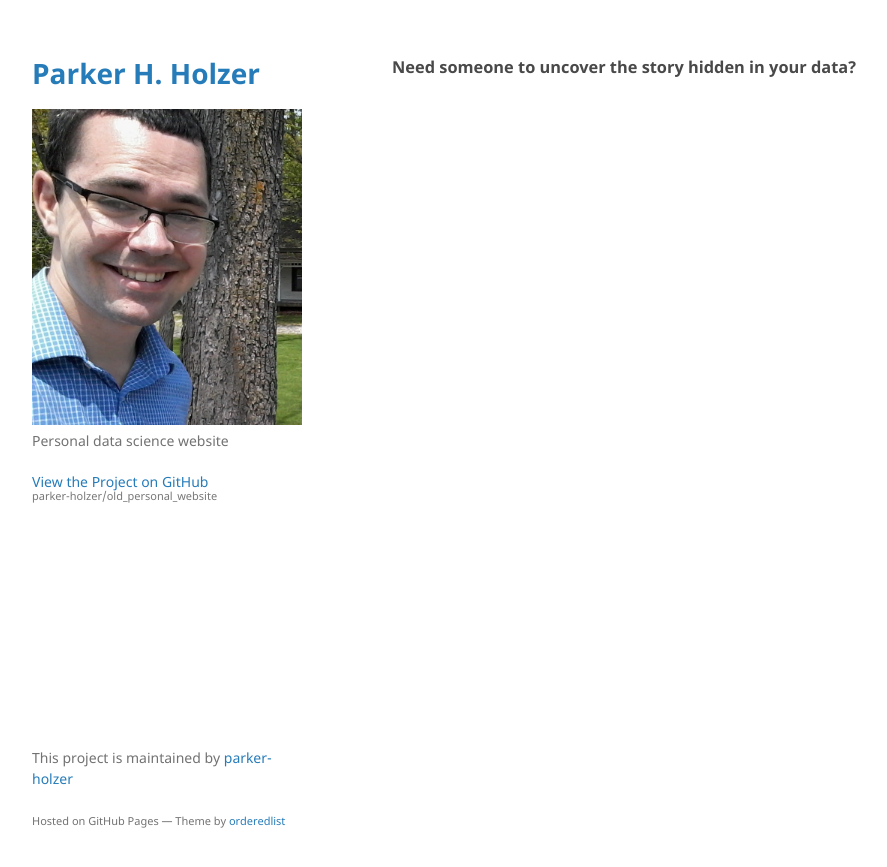
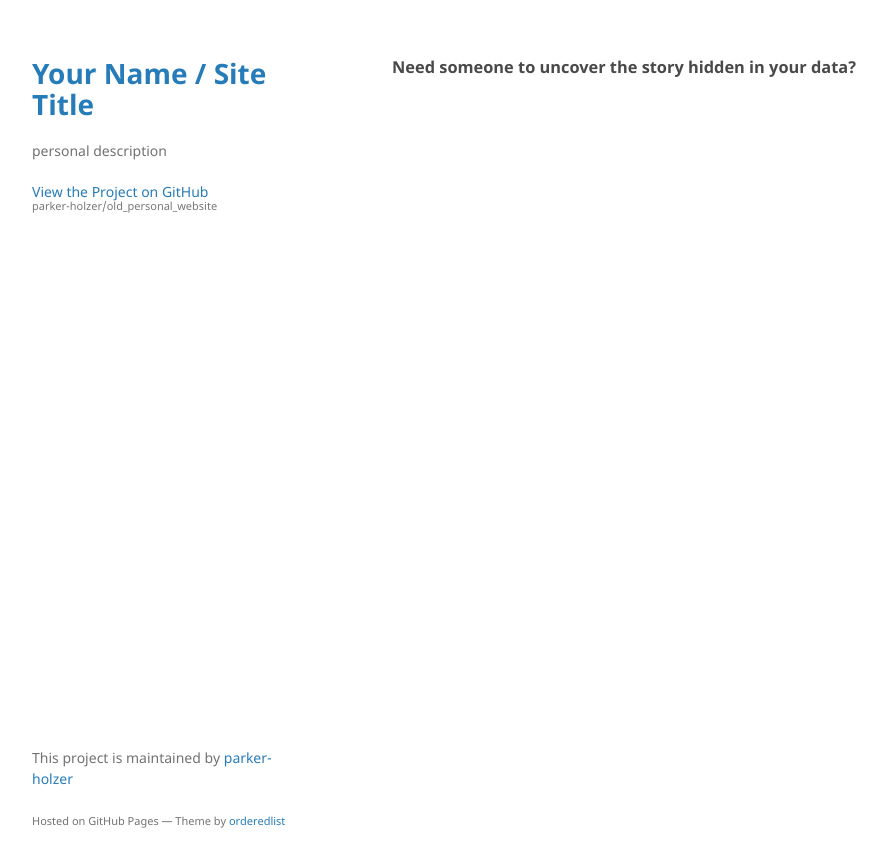
Before and after one commit to parker-holzer/old_personal_website, a Jekyll site: the page built from consulting.md, in a window 1280 px wide. Shown: the top 867 px of the page, without its empty margins (178-1065 px from the left). Built offline with Jekyll 4.4.1, drawn with Linux system fonts in a browser that asks for light colours; our own code applies the rules of GitHub Pages for plain Markdown files; some of the changed lines change nothing that is shown.

Commit message:
try out template

```diff
--- a/_config.yml
+++ b/_config.yml
@@ -1,9 +1,117 @@
-title: Parker H. Holzer
-logo: /assets/img/logo.jpeg
-description: Personal data science website
-show_downloads: false
-google_analytics:
-theme: jekyll-theme-minimal
+# Welcome to Jekyll!
+#
+# This config file is meant for settings that affect your entire site, values
+# which you are expected to set up once and rarely need to edit after that.
+# For technical reasons, this file is *NOT* reloaded automatically when you use
+# `jekyll serve`. If you change this file, please restart the server process.
 
+# Site Settings
+locale                   : "en-US"
+title                    : "Your Name / Site Title"
+title_separator          : "-"
+name                     : &name "Your Name"
+description              : &description "personal description"
+url                      : https://academicpages.github.io # the base hostname & protocol for your site e.g. "https://mmistakes.github.io"
+baseurl                  : "" # the subpath of your site, e.g. "/blog"
+repository               : "academicpages/academicpages.github.io"
+teaser                   :  # filename of teaser fallback teaser image placed in /images/, .e.g. "500x300.png"
+breadcrumbs              : false # true, false (default)
+words_per_minute         : 160
+future                   : true
+read_more                : "disabled" # if enabled, adds "Read more" links to excerpts
+talkmap_link             : false #change to true to add link to talkmap on talks page
+comments:
+  provider               : # false (default), "disqus", "discourse", "facebook", "google-plus", "staticman", "custom"
+  disqus:
+    shortname            :
+  discourse:
+    server               : # https://meta.discourse.org/t/embedding-discourse-comments-via-javascript/31963 , e.g.: meta.discourse.org
+  facebook:
+    appid                :
+    num_posts            : # 5 (default)
+    colorscheme          : # "light" (default), "dark"
+staticman:
+  allowedFields          : ['name', 'email', 'url', 'message']
+  branch                 : "gh-pages" # "master", "gh-pages"
+  commitMessage          : "New comment."
+  filename               : comment-{@timestamp}
+  format                 : "yml"
+  moderation             : true
+  path                   : "_data/comments/{options.slug}"
+  requiredFields         : ['name', 'email', 'message']
+  transforms:
+    email                : "md5"
+  generatedFields:
+    date:
+      type               : "date"
+      options:
+        format           : "iso8601" # "iso8601" (default), "timestamp-seconds", "timestamp-milliseconds"
+atom_feed:
+  path                   : # blank (default) uses feed.xml
+
+# SEO Related
+google_site_verification :
+bing_site_verification   :
+alexa_site_verification  :
+yandex_site_verification :
+
+# Social Sharing
+twitter:
+  username               : &twitter
+facebook:
+  username               :
+  app_id                 :
+  publisher              :
+og_image                 :  # Open Graph/Twitter default site image
+# For specifying social profiles
+# - https://developers.google.com/structured-data/customize/social-profiles
+social:
+  type                   : # Person or Organization (defaults to Person)
+  name                   : # If the user or organization name differs from the site's name
+  links: # An array of links to social media profiles
+
+
+# Analytics
+analytics:
+  provider               :  "google-universal" # false (default), "google", "google-universal", "custom"
+  google:
+    tracking_id          :
+
+
+# Site Author
 author:
-  name             : "Your Sidebar Name"
+  name             : "Parker Holzer"
+  avatar           : "profile.png"
+  bio              : "Your biography for the left-hand sidebar"
+  location         : "Location"
+  employer         :
+  pubmed           : "https://www.ncbi.nlm.nih.gov/pubmed/?term=john+snow"
+  googlescholar    : "http://yourfullgooglescholarurl.com"
+  email            :
+  researchgate     :  # example: "https://www.researchgate.net/profile/yourprofile"
+  uri              :
+  bitbucket        :
+  codepen          :
+  dribbble         :
+  flickr           :
+  facebook         :
+  foursquare       :
+  github           : "academicpages"
+  google_plus      :
+  keybase          :
+  instagram        :
+  impactstory      : #"https://profiles.impactstory.org/u/xxxx-xxxx-xxxx-xxxx"
+  lastfm           :
+  linkedin         :
+  orcid            : "http://orcid.org/yourorcidurl"
+  pinterest        :
+  soundcloud       :
+  stackoverflow    : # http://stackoverflow.com/users/123456/username
+  steam            :
+  tumblr           :
+  twitter          : "replacethistwitterhandle"
+  vine             :
+  weibo            :
+  xing             :
+  youtube          :
+  wikipedia        :
```
